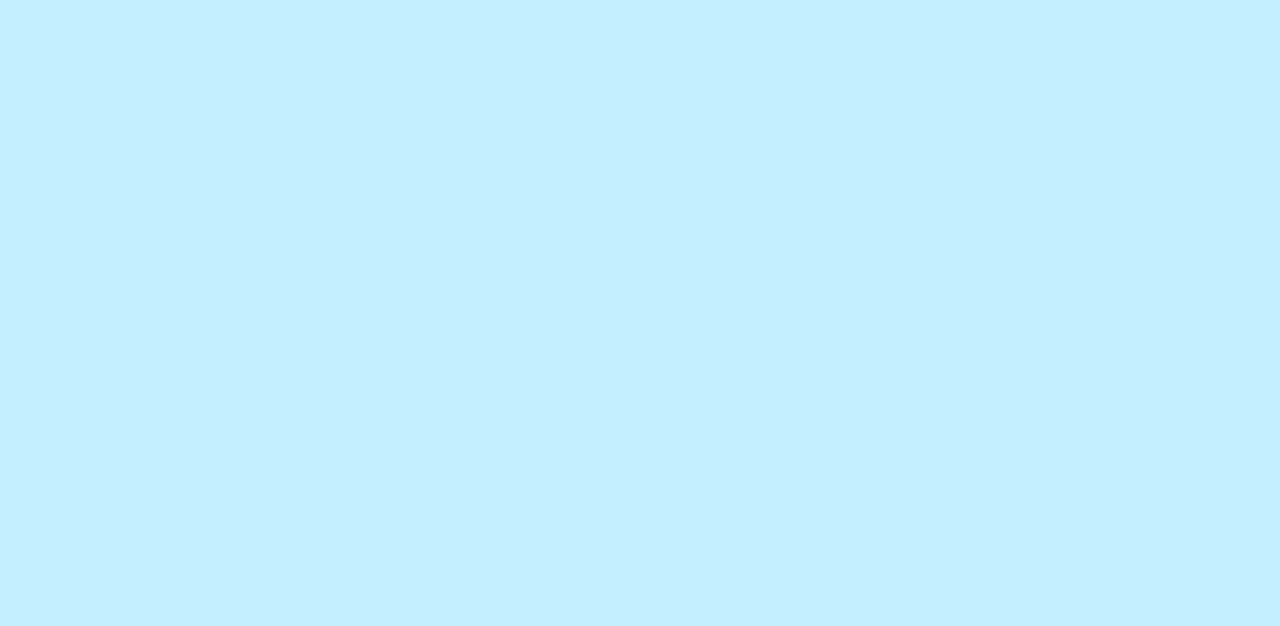
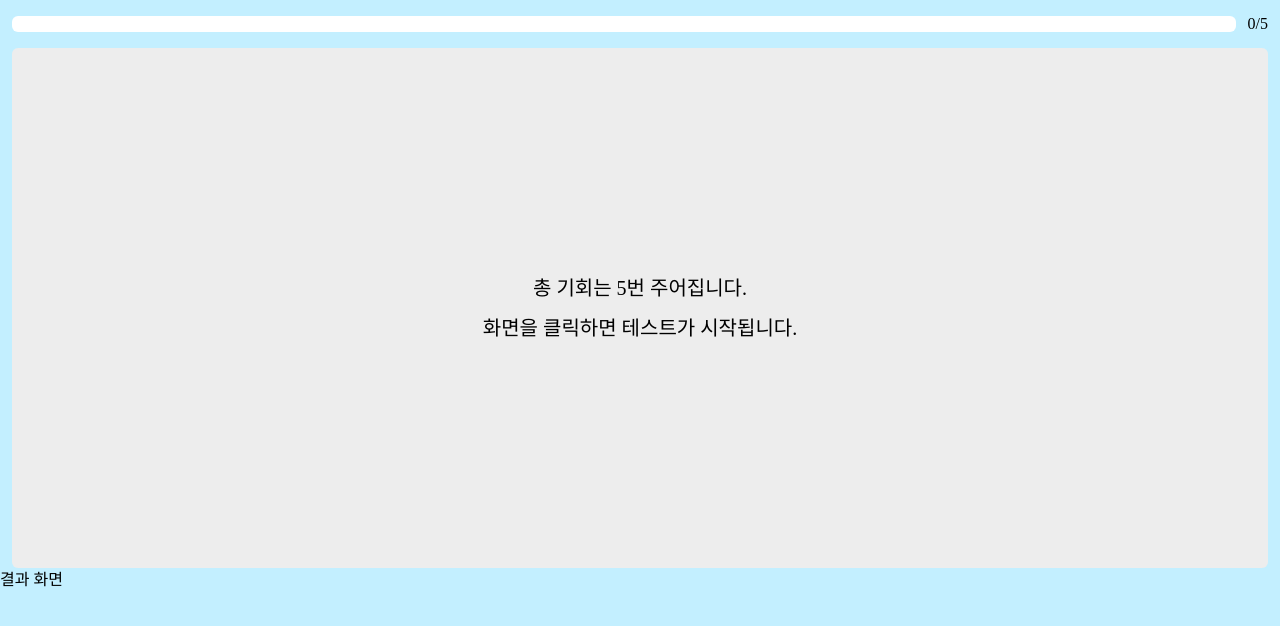
Before and after one commit to hyenee99/miniGame, a React (Vite) app: page /reactiontime in a window 1280 px wide. Before the commit this address had no page. Shown: the top 626 px of the page. Built offline with nearby package versions, Linux system fonts and the light colour scheme; a web font is replaced by a local one.

Commit message:
feat: 반응속도 테스트 ui 화면 및 기본 로직 구현

```diff
--- a/src/App.jsx
+++ b/src/App.jsx
@@ -5,6 +5,7 @@ import Selectpage from "./pages/SelectPage";
 import GuessNumber from "./pages/GuessNumber";
 import ResultPage from "./pages/ResultPage";
 import { Toaster } from "react-hot-toast";
+import ReactionTime from "./pages/ReactionTime";
 
 function App() {
   return (
@@ -20,6 +21,7 @@ function App() {
 
         {/* 레이아웃 적용하지 않는 페이지 */}
         <Route path="/guessnumber" element={<GuessNumber />} />
+        <Route path="/reactiontime" element={<ReactionTime />} />
       </Routes>
     </BrowserRouter>
   );
--- /dev/null
+++ b/src/components/ProgressBar.jsx
@@ -0,0 +1,17 @@
+export default function ProgressBar({ current, total }) {
+  const progressPercent = (current / total) * 100;
+
+  return (
+    <div className="p-3 flex items-center gap-3">
+      <div className="rounded-md bg-white h-4 w-[95%] sm:w-full overflow-hidden">
+        <div
+          className="h-full bg-[#FFBCBC] transition-all duration-300 rounded-md"
+          style={{ width: `${progressPercent}%` }}
+        />
+      </div>
+      <div>
+        {current}/{total}
+      </div>
+    </div>
+  );
+}
--- /dev/null
+++ b/src/hooks/useReactionTime.js
@@ -0,0 +1,48 @@
+import { useRef } from "react";
+import { useState } from "react";
+
+export default function useReactionTime(total) {
+  const [current, setCurrent] = useState(0);
+  const [status, setStatus] = useState("idle");
+  const timeoutRef = useRef(null);
+  const startTimeRef = useRef(null);
+
+  const startGame = () => {
+    setStatus("ready");
+    const randomTime = Math.random() * 3000 + 2000;
+    timeoutRef.current = setTimeout(() => {
+      setStatus("go");
+      startTimeRef.current = Date.now(); //초록색이 된 시점 저장
+    }, randomTime);
+  };
+
+  const handleClick = () => {
+    if (status === "idle") {
+      // 처음 시작
+      if (current > total) return;
+      startGame();
+      return;
+    }
+
+    if (status === "ready") {
+      // 준비 상태
+      clearTimeout(timeoutRef.current);
+      startGame();
+      return;
+    }
+
+    if (status === "go") {
+      // 시작 상태
+      setCurrent((prev) => prev + 1);
+      const reactionTime = Date.now() - startTimeRef.current;
+      console.log("반응속도:", reactionTime);
+      startGame();
+    }
+  };
+
+  return {
+    current,
+    status,
+    handleClick,
+  };
+}
--- /dev/null
+++ b/src/pages/ReactionTime.jsx
@@ -0,0 +1,54 @@
+import ProgressBar from "../components/ProgressBar";
+import useReactionTime from "../hooks/useReactionTime";
+
+export default function ReactionTime() {
+  const total = 5;
+  const { current, status, handleClick } = useReactionTime(total);
+
+  const bgMap = {
+    idle: "bg-[#EDEDED]",
+    ready: "bg-[#FFBCBC]",
+    go: "bg-[#7FFF43]",
+  };
+
+  const messageMap = {
+    idle: (
+      <>
+        총 기회는 5번 주어집니다.
+        <br />
+        화면을 클릭하면 테스트가 시작됩니다.
+      </>
+    ),
+    ready: (
+      <div className="flex flex-col">
+        <p className="text-2xl font-bold">준비</p>
+        <br />
+        <p>배경화면이 초록색이 되면 클릭해주세요.</p>
+      </div>
+    ),
+    go: (
+      <div className="flex flex-col">
+        <p className="text-2xl font-bold">클릭</p>
+        <br />
+        <p>지금!</p>
+      </div>
+    ),
+  };
+
+  return (
+    <div className="min-h-screen flex flex-col">
+      <ProgressBar current={current} total={total} />
+      <div
+        className={`rounded-md h-[50%] flex-2 mx-3 text-center flex items-center justify-center p-3 cursor-pointer
+        ${bgMap[status]}
+        `}
+        onClick={handleClick}
+      >
+        <div className="text-sm sm:text-xl leading-loose">
+          {messageMap[status]}
+        </div>
+      </div>
+      <div className="flex-1">결과 화면</div>
+    </div>
+  );
+}
--- a/src/pages/SelectPage.jsx
+++ b/src/pages/SelectPage.jsx
@@ -11,7 +11,11 @@ export default function Selectpage() {
         color="#1F2937"
         onClick={() => navigate("/guessnumber")}
       />
-      <Button text="반응 속도 테스트" color="#1F2937" />
+      <Button
+        text="반응 속도 테스트"
+        color="#1F2937"
+        onClick={() => navigate("/reactiontime")}
+      />
       <Button text="상식 퀴즈" color="#1F2937" />
     </div>
   );
--- a/vite.config.js
+++ b/vite.config.js
@@ -2,7 +2,9 @@ import { defineConfig } from "vite";
 import react from "@vitejs/plugin-react";
 import tailwindcss from "@tailwindcss/vite";
 
-// https://vite.dev/config/
 export default defineConfig({
   plugins: [react(), tailwindcss()],
+  server: {
+    port: 3000, // 또는 다른 사용 가능한 포트 번호
+  },
 });
```
